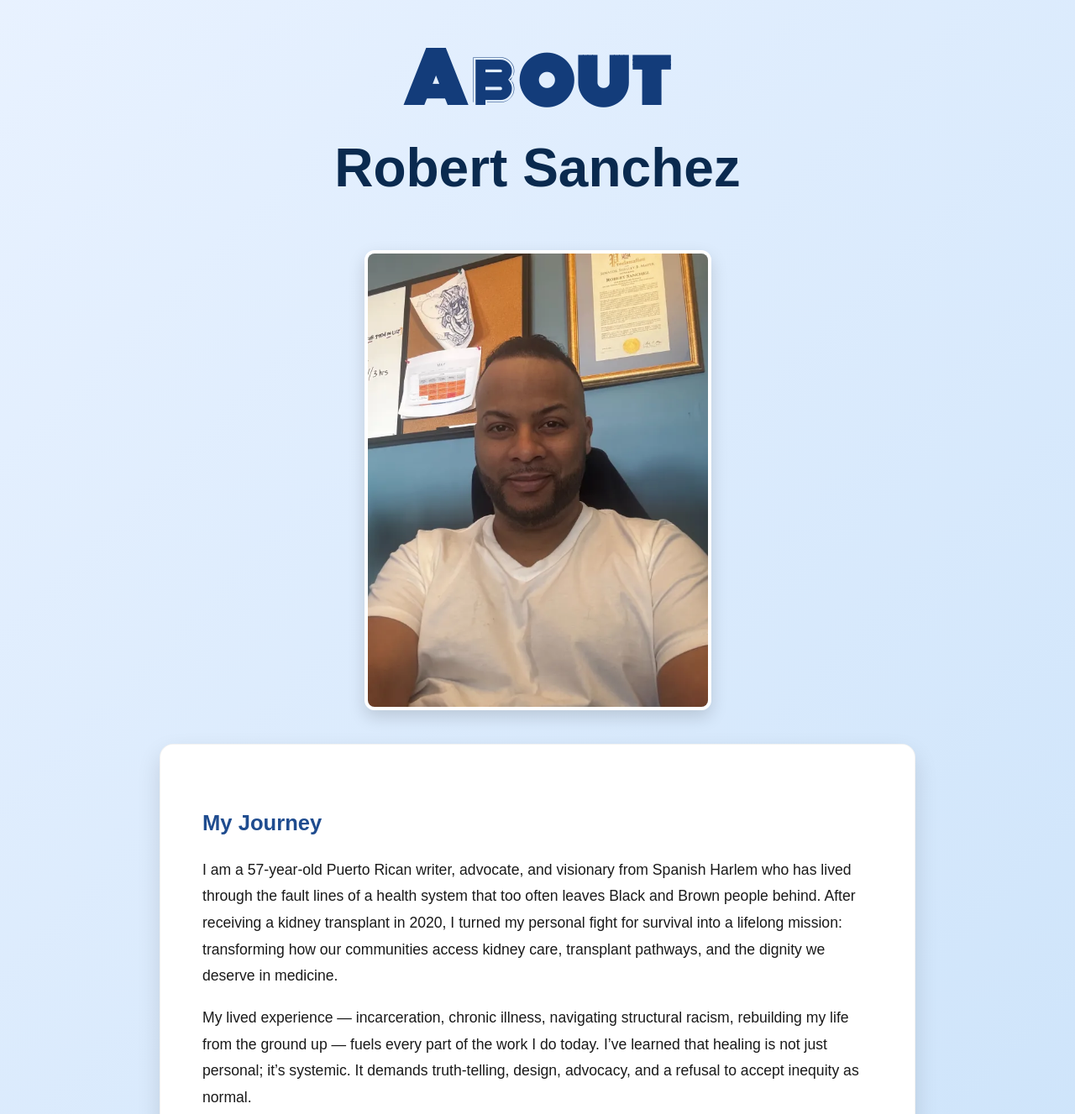
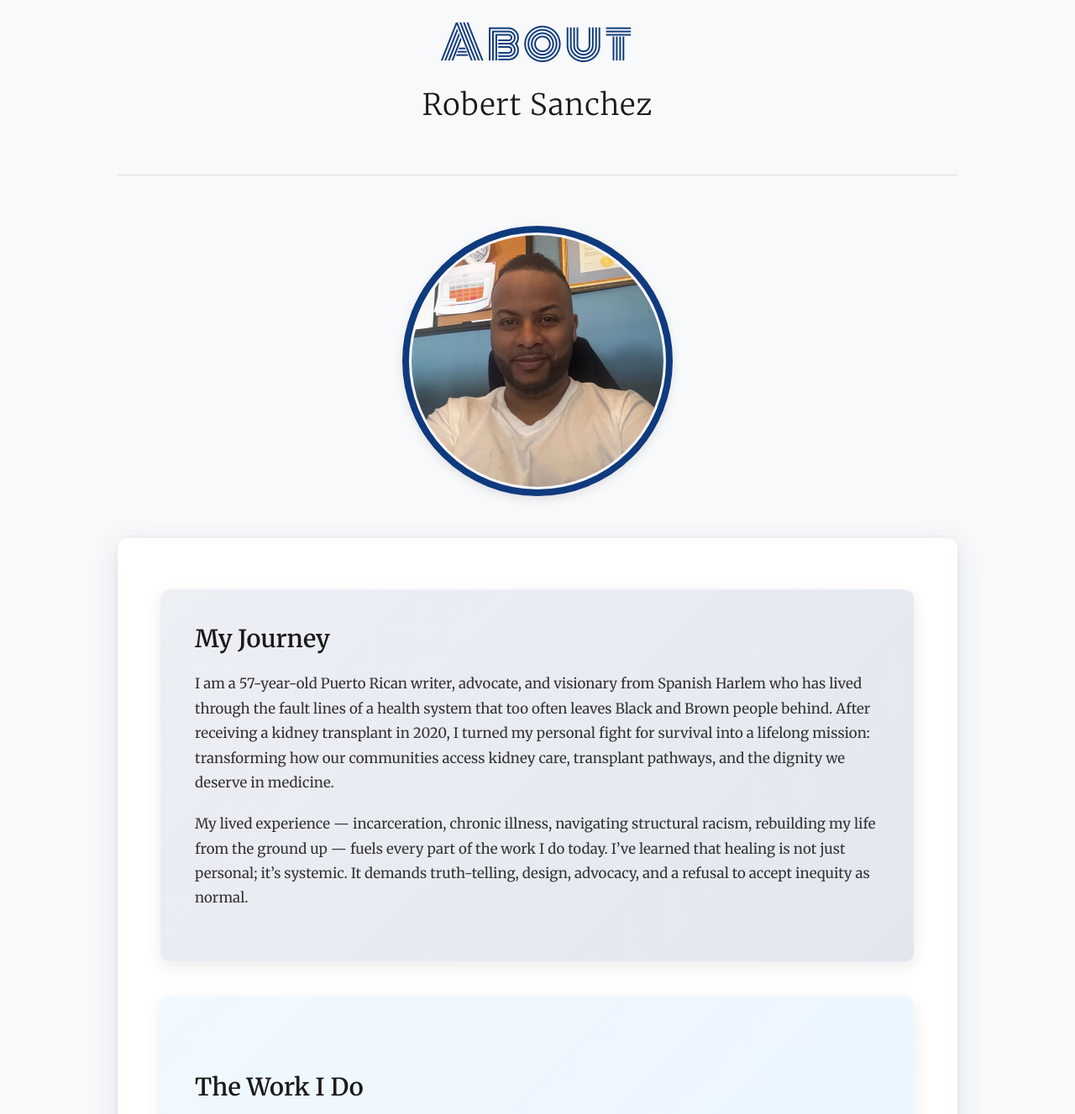
Before and after one commit to pitosanchez/about-me, a plain HTML site: page index.html in a window 1280 px wide. Shown: the part 77-1404 px from the top of the page at 84% size. Drawn offline with Linux system fonts and the light colour scheme; a web font is replaced by a local one.

Commit message:
redesigned about me page

```diff
--- a/index.html
+++ b/index.html
@@ -13,7 +13,7 @@
     <link rel="preconnect" href="https://fonts.googleapis.com" />
     <link rel="preconnect" href="https://fonts.gstatic.com" crossorigin />
     <link
-      href="https://fonts.googleapis.com/css2?family=Imperial+Script&family=Monoton&family=Pompiere&display=swap"
+      href="https://fonts.googleapis.com/css2?family=Monoton&family=Merriweather:wght@300;400;600&display=swap"
       rel="stylesheet"
     />
     <title>About Robert A. Sanchez</title>
@@ -97,5 +97,25 @@
         </a>
       </section>
     </main>
+
+    <script>
+      // Reveal cards on scroll
+      const sections = document.querySelectorAll('main section:not(.learn-more)');
+
+      const observer = new IntersectionObserver((entries) => {
+        entries.forEach((entry) => {
+          if (entry.isIntersecting) {
+            entry.target.classList.add('in-view');
+          }
+        });
+      }, {
+        threshold: 0.1,
+        rootMargin: '0px 0px -50px 0px'
+      });
+
+      sections.forEach((section) => {
+        observer.observe(section);
+      });
+    </script>
   </body>
 </html>
--- a/style.css
+++ b/style.css
@@ -1,58 +1,73 @@
 /* ===== Global Page Style ===== */
 body {
-  font-family: Arial, sans-serif;
-  max-width: 900px;
-  margin: 40px auto;
-  line-height: 1.8;
-  padding: 40px;
-  background: linear-gradient(135deg, #e9f2ff, #c6e0f9ff);
+  font-family: 'Merriweather', Georgia, serif;
+  max-width: 1000px;
+  margin: 0 auto;
+  line-height: 1.7;
+  padding: 60px 40px;
+  background: #f8f9fa;
   color: #1a1a1a;
 }
 
 /* ===== Hero Title Section ===== */
 .hero-title {
   text-align: center;
-  margin-bottom: 40px;
+  margin-bottom: 60px;
+  padding-bottom: 40px;
+  border-bottom: 1px solid #e0e0e0;
 }
 
 /* "About" heading – choose any font here */
 .hero-title h1 {
-  font-size: 5rem;
+  font-size: 3.5rem;
   font-family: "Monoton", sans-serif;
-  letter-spacing: 2px;
-  margin-bottom: 0.5rem;
-  color: #133c7a;
+  letter-spacing: 3px;
+  margin-bottom: 0.25rem;
+  color: #0f3a7d;
+  font-weight: 400;
 }
 
 /* "Robert Sanchez" heading – different font */
 .hero-title h2 {
-  font-size: 4rem;
-  font-family: "Pompiere", sans-serif;
-  margin-top: -2rem;
-  color: #0a2a4f;
+  font-size: 2.2rem;
+  font-family: 'Merriweather', Georgia, serif;
+  font-weight: 300;
+  margin-top: 0;
+  color: #1a1a1a;
+  letter-spacing: 1px;
 }
 
 /* ===== Page Frame ===== */
 main {
-  background: white;
-  padding: 40px 50px;
-  border-radius: 16px;
-  box-shadow: 0 12px 28px rgba(0, 0, 0, 0.12);
-  border: 1px solid rgba(0, 0, 0, 0.05);
+  background: rgba(255, 255, 255, 0.95);
+  padding: 60px 50px;
+  border-radius: 12px;
+  box-shadow:
+    0 8px 32px rgba(15, 58, 125, 0.12),
+    0 2px 8px rgba(0, 0, 0, 0.06),
+    inset 0 1px 0 rgba(255, 255, 255, 0.6);
+  border: 1px solid rgba(255, 255, 255, 0.4);
+  backdrop-filter: blur(10px);
 }
 
 /* ===== Header & Image ===== */
 header {
   text-align: center;
-  margin-bottom: 30px;
+  margin-bottom: 50px;
+  display: flex;
+  justify-content: center;
 }
 
 header img {
-  max-width: 45%;
+  max-width: 30%;
   height: auto;
-  border-radius: 12px;
-  border: 4px solid white;
-  box-shadow: 0 8px 20px rgba(0, 0, 0, 0.15);
+  border-radius: 50%;
+  box-shadow: 0 4px 12px rgba(0, 0, 0, 0.1);
+  display: block;
+  border: 8px solid #0f3a7d;
+  padding: 3px;
+  aspect-ratio: 1;
+  object-fit: cover;
 }
 
 /* ===== Headings ===== */
@@ -62,40 +77,87 @@ h1 {
   margin-bottom: 30px;
   font-size: 2.4rem;
   font-weight: bold;
-  color: #133c7a;
+  color: #0f3a7d;
 }
 
 h2 {
-  font-size: 1.6rem;
-  margin-top: 30px;
-  margin-bottom: 10px;
-  color: #1f4c8f;
+  font-size: 1.8rem;
+  margin-top: 50px;
+  margin-bottom: 20px;
+  color: #1a1a1a;
+  font-weight: 600;
+  line-height: 1.3;
+}
+
+main section:first-of-type h2 {
+  margin-top: 0;
 }
 
 /* ===== Paragraphs ===== */
 p {
-  font-size: 1.1rem;
-  margin-bottom: 18px;
+  font-size: 1.05rem;
+  margin-bottom: 20px;
+  line-height: 1.75;
+  color: #333;
+}
+
+main section {
+  margin-bottom: 40px;
+  padding: 40px;
+  border-radius: 12px;
+  backdrop-filter: blur(10px);
+  border: 1px solid rgba(255, 255, 255, 0.3);
+  box-shadow: 0 6px 20px rgba(0, 0, 0, 0.08);
+  opacity: 0.8;
+  transform: translateY(20px);
+  transition: all 0.6s cubic-bezier(0.34, 1.56, 0.64, 1);
+}
+
+main section:nth-of-type(1) {
+  background: linear-gradient(135deg, rgba(15, 58, 125, 0.08) 0%, rgba(15, 58, 125, 0.12) 100%);
+}
+
+main section:nth-of-type(2) {
+  background: linear-gradient(135deg, rgba(79, 172, 254, 0.08) 0%, rgba(79, 172, 254, 0.12) 100%);
+}
+
+main section:nth-of-type(3) {
+  background: linear-gradient(135deg, rgba(102, 126, 234, 0.08) 0%, rgba(102, 126, 234, 0.12) 100%);
+}
+
+main section.in-view {
+  opacity: 1;
+  transform: translateY(0);
+}
+
+main section:last-of-type {
+  margin-bottom: 0;
 }
 
 /* ===== Learn More Section ===== */
 .learn-more {
-  margin-top: 40px;
+  margin-top: 60px;
+  padding-top: 40px;
+  border-top: 1px solid #e8e8e8;
   text-align: center;
 }
 
 .learn-more a {
-  font-size: 1.3rem;
+  font-size: 1.1rem;
   text-decoration: none;
-  color: #0a73b7;
-  font-weight: bold;
-  padding: 10px 20px;
-  border-radius: 8px;
-  border: 2px solid #0a73b7;
-  transition: 0.25s ease-in-out;
+  color: white;
+  background: #0f3a7d;
+  font-weight: 600;
+  padding: 16px 40px;
+  border-radius: 4px;
+  border: none;
+  transition: all 0.3s ease;
+  display: inline-block;
+  letter-spacing: 0.5px;
 }
 
 .learn-more a:hover {
-  background: #0a73b7;
-  color: white;
+  background: #0a2a5f;
+  transform: translateY(-2px);
+  box-shadow: 0 6px 16px rgba(15, 58, 125, 0.25);
 }
```
